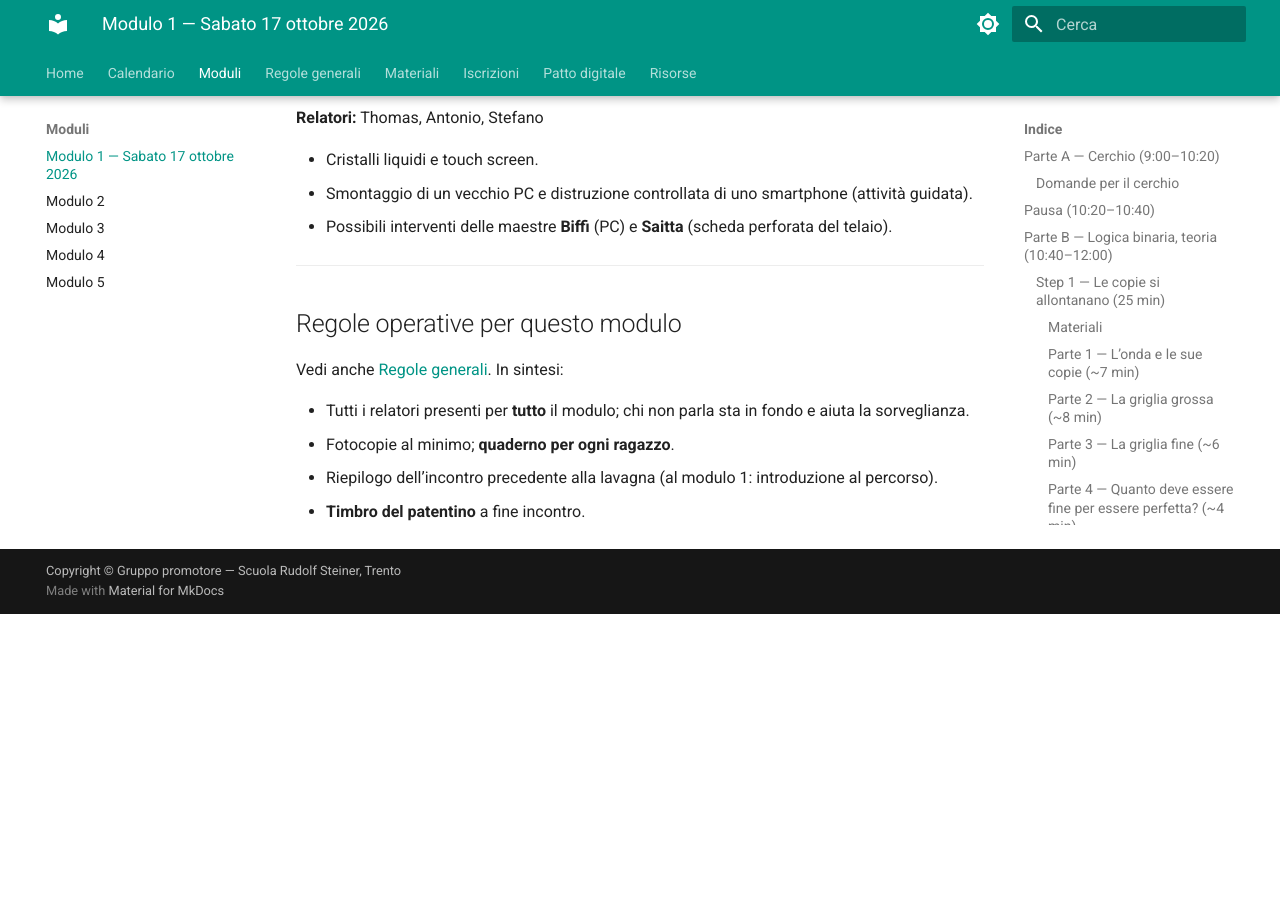
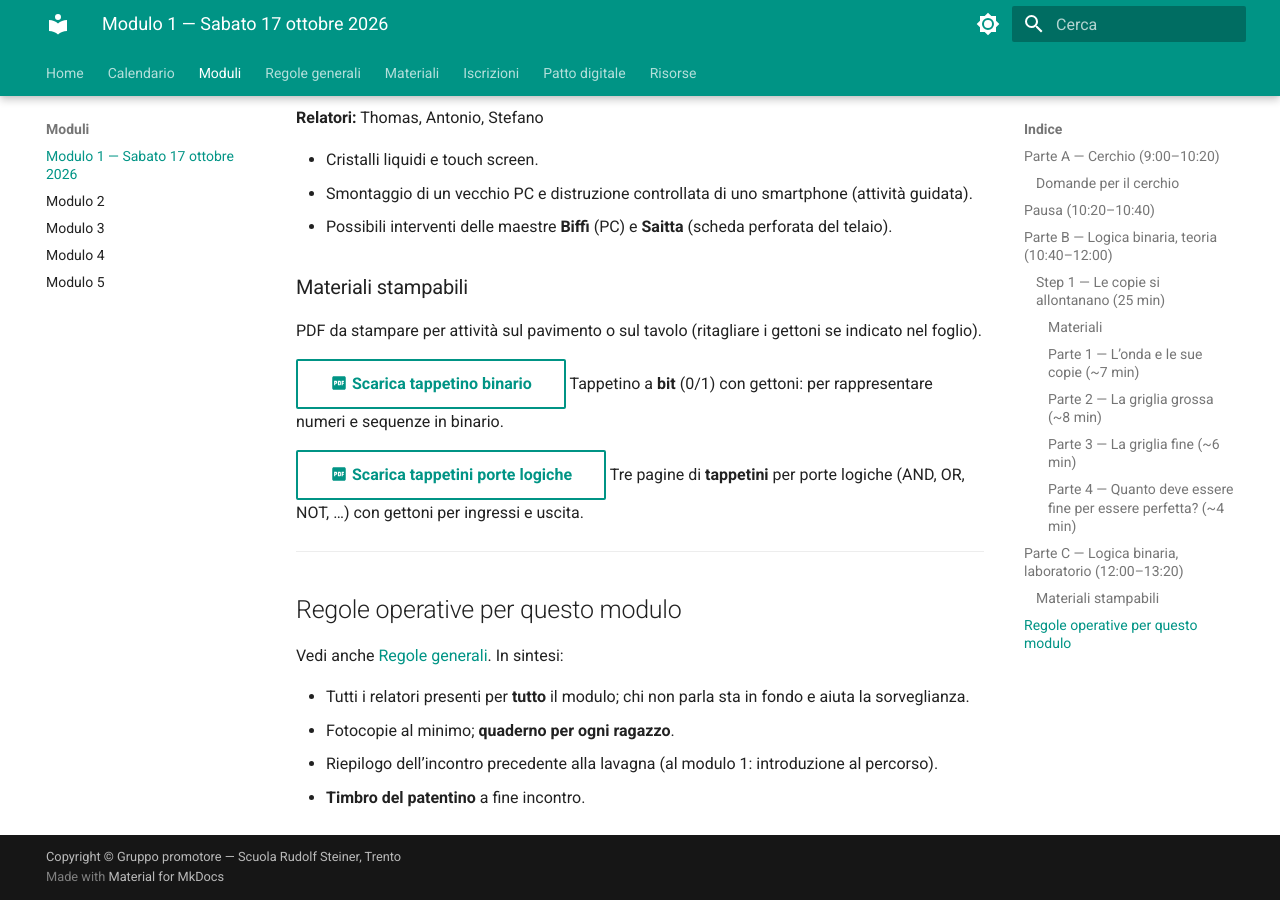
Before and after one commit to thomasmaysf/medialita-digitale, an MkDocs documentation site: the page built from docs/moduli/modulo-1.md, in a window 1280 px wide and 900 px high, scrolled down 3642 px. Built offline with MkDocs 1.6.1 and Material for MkDocs 9.7.7, drawn with Linux system fonts in a browser that asks for light colours; before the commit the page ends 4256 px from its top, so only the background shows below that.

Commit message:
Add printable logic gate and binary mats for modulo 1 lab (#4)
Co-authored-by: Cursor Agent <cursoragent@cursor.com>
Co-authored-by: thomasmaysf <thomasmaysf@users.noreply.github.com>

```diff
--- a/docs/moduli/modulo-1.md
+++ b/docs/moduli/modulo-1.md
@@ -122,6 +122,16 @@ Domande per arrivare all’idea finale:
 - Smontaggio di un vecchio PC e distruzione controllata di uno smartphone (attività guidata).
 - Possibili interventi delle maestre **Biffi** (PC) e **Saitta** (scheda perforata del telaio).
 
+### Materiali stampabili
+
+PDF da stampare per attività sul pavimento o sul tavolo (ritagliare i gettoni se indicato nel foglio).
+
+[:material-file-pdf-box: Scarica tappetino binario](modulo-1/files/tappetino-binario.pdf){ .md-button }
+Tappetino a **bit** (0/1) con gettoni: per rappresentare numeri e sequenze in binario.
+
+[:material-file-pdf-box: Scarica tappetini porte logiche](modulo-1/files/tappetini-porte-logiche.pdf){ .md-button }
+Tre pagine di **tappetini** per porte logiche (AND, OR, NOT, …) con gettoni per ingressi e uscita.
+
 ---
 
 ## Regole operative per questo modulo
--- a/mkdocs.yml
+++ b/mkdocs.yml
@@ -36,6 +36,9 @@ plugins:
 
 markdown_extensions:
   - admonition
+  - pymdownx.emoji:
+      emoji_index: !!python/name:material.extensions.emoji.twemoji
+      emoji_generator: !!python/name:material.extensions.emoji.to_svg
   - pymdownx.details
   - pymdownx.superfences
   - pymdownx.tabbed:
```
Also changed, not shown: 2 other files.
